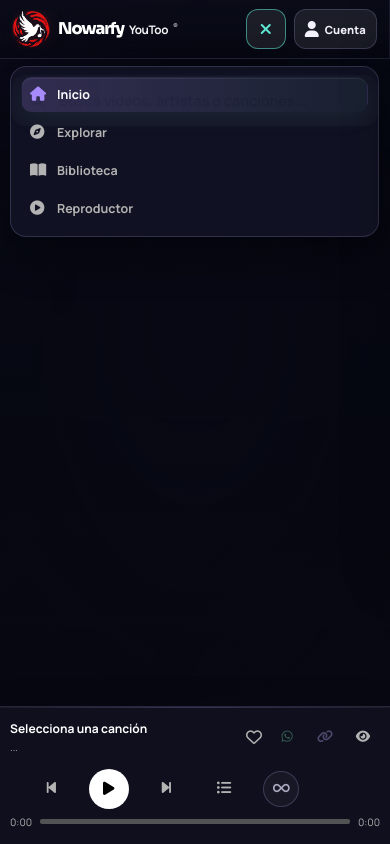
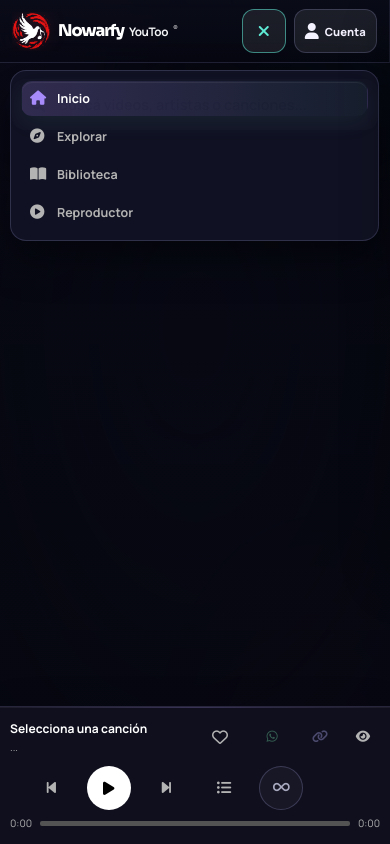
Before and after one commit to aleotromundo/nowar, a plain HTML site: page index.html in a window 390 px wide. Both pictures are taken after a click on the button "Menú". Drawn offline with nearby package versions, Linux system fonts and the light colour scheme; no server answers.

Commit message:
feat: mejorar base responsive para moviles

```diff
--- a/index.html
+++ b/index.html
@@ -2,7 +2,7 @@
 <html lang="es">
 <head>
     <meta charset="UTF-8">
-    <meta name="viewport" content="width=device-width, initial-scale=1.0, maximum-scale=1.0, user-scalable=no">
+    <meta name="viewport" content="width=device-width, initial-scale=1">
     <title>Nowarfy · YouToo</title>
     <meta name="theme-color" content="#ef4444">
     <meta name="apple-mobile-web-app-capable" content="yes">
--- a/styles.css
+++ b/styles.css
@@ -13,6 +13,7 @@
             --accent-2: #29b6f6;
             --border-soft: rgba(255, 255, 255, 0.06);
             --player-height: 90px;
+            --safe-area-bottom: env(safe-area-inset-bottom, 0px);
             --ease: cubic-bezier(.2, .8, .2, 1);
         }
 
@@ -27,7 +28,8 @@
             font-family: 'Manrope', 'Helvetica Neue', Helvetica, Arial, sans-serif;
             background-color: var(--bg-black);
             color: var(--text-white);
-            height: 100vh;
+            min-height: 100vh;
+            min-height: 100dvh;
             display: flex;
             flex-direction: column;
             overflow: hidden;
@@ -939,3 +941,71 @@
             body.mode-youtoo .player-center .btn-play { width: 37px; height: 37px; }
             body.mode-youtoo .queue-panel { bottom: 146px; }
         }
+
+        /* MOBILE BASELINE: overrides finales y deliberadamente agrupados para evitar
+           que las reglas responsive anteriores dejen zonas táctiles o alturas
+           diferentes según el orden de carga del CSS. */
+        @media (max-width: 768px) {
+            body.mode-youtoo .content-area {
+                padding-bottom: calc(var(--player-height) + 34px + var(--safe-area-bottom));
+            }
+            body.mode-youtoo .player-bar {
+                padding-bottom: calc(10px + var(--safe-area-bottom));
+            }
+            body.mode-youtoo .queue-panel {
+                bottom: calc(var(--player-height) + var(--safe-area-bottom));
+            }
+            body.mode-youtoo .nowarfy-mobile-action,
+            body.mode-youtoo .nav-links li,
+            body.mode-youtoo .player-center .btn-control,
+            body.mode-youtoo .player-center .btn-play,
+            body.mode-youtoo .player-center #queueToggleBtn,
+            body.mode-youtoo .player-center .continuous-playback-toggle,
+            body.mode-youtoo .player-utils .share-btn,
+            body.mode-youtoo .fav-btn {
+                min-width: 44px;
+                min-height: 44px;
+            }
+            body.mode-youtoo .nav-links li {
+                padding: 9px 12px;
+            }
+            body.mode-youtoo .fav-btn {
+                display: inline-flex;
+                align-items: center;
+                justify-content: center;
+                margin-left: 2px;
+            }
+            body.mode-youtoo .search-container,
+            body.mode-youtoo .player-bar,
+            body.mode-youtoo .queue-panel,
+            body.mode-youtoo .nowarfy-nav-groups {
+                backdrop-filter: none;
+                -webkit-backdrop-filter: none;
+            }
+            body.mode-youtoo .search-container { background: rgba(15,16,32,.97); }
+            body.mode-youtoo .player-bar { background: rgba(16,16,31,.98); }
+            body.mode-youtoo .queue-panel,
+            body.mode-youtoo .nowarfy-nav-groups { background: rgba(17,18,35,.99); }
+            .ambient-artwork-background {
+                filter: blur(22px) saturate(1.12);
+                opacity: .24;
+            }
+            body.mode-youtoo::before,
+            body.mode-youtoo::after {
+                filter: blur(28px) saturate(1.08);
+            }
+            .nowarfy-handoff-prompt {
+                bottom: calc(14px + var(--safe-area-bottom));
+            }
+        }
+        @media (prefers-reduced-transparency: reduce) {
+            .search-container,
+            .player-bar,
+            .queue-panel,
+            .nowarfy-nav-groups,
+            .nowarfy-handoff-prompt {
+                backdrop-filter: none;
+                -webkit-backdrop-filter: none;
+                background: rgba(17,18,35,.98);
+            }
+        }
```
